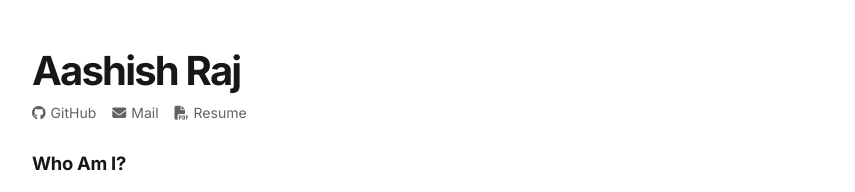
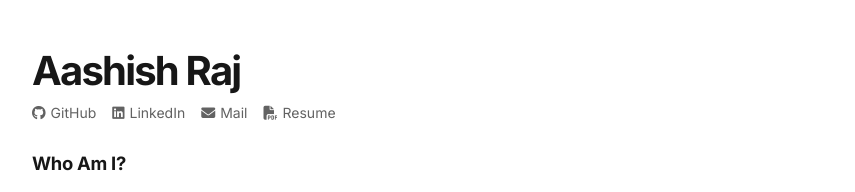
Before and after one commit to iamtheaashish/Portfolio, a plain HTML site: page index.html in a window 1280 px wide. Shown: the top 192 px of the page, without its empty margins (212-1067 px from the left). Drawn offline with Linux system fonts and the light colour scheme.

Commit message:
Linkedin added

```diff
--- a/index.html
+++ b/index.html
@@ -19,9 +19,14 @@
       <nav class="social-links" aria-label="Social links">
         <a href="https://github.com/iamtheaashish/"><i class="fa-brands fa-github"
             aria-hidden="true"></i><span>GitHub</span></a>
+        <a href="https://www.linkedin.com/in/iamtheaashish/" target="_blank" rel="noopener noreferrer">
+          <i class="fa-brands fa-linkedin" aria-hidden="true"></i>
+          <span>LinkedIn</span>
+        </a>
         <a href="mailto:iamtheaashish@proton.me"><i class="fa-solid fa-envelope"
             aria-hidden="true"></i><span>Mail</span></a>
-        <a href="https://drive.google.com/"><i class="fa-solid fa-file-pdf" aria-hidden="true"></i><span>Resume</span></a>
+        <a href="https://drive.google.com/"><i class="fa-solid fa-file-pdf"
+            aria-hidden="true"></i><span>Resume</span></a>
       </nav>
     </header>
 
@@ -65,4 +70,5 @@
 <footer class="site-footer">
   <p>© 2100 Aashish Raj. No rights reserved. ;D</p>
 </footer>
+
 </html>
```
